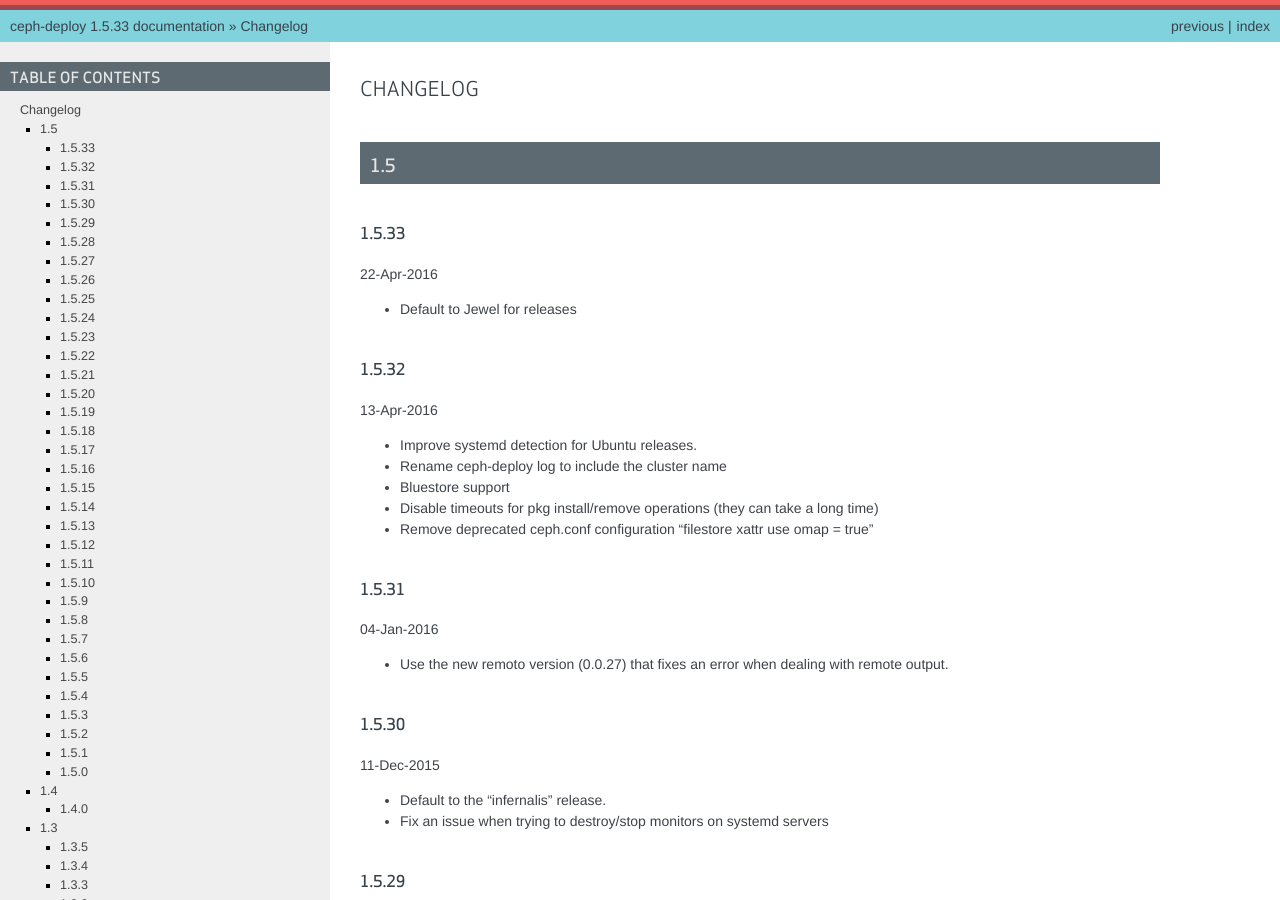
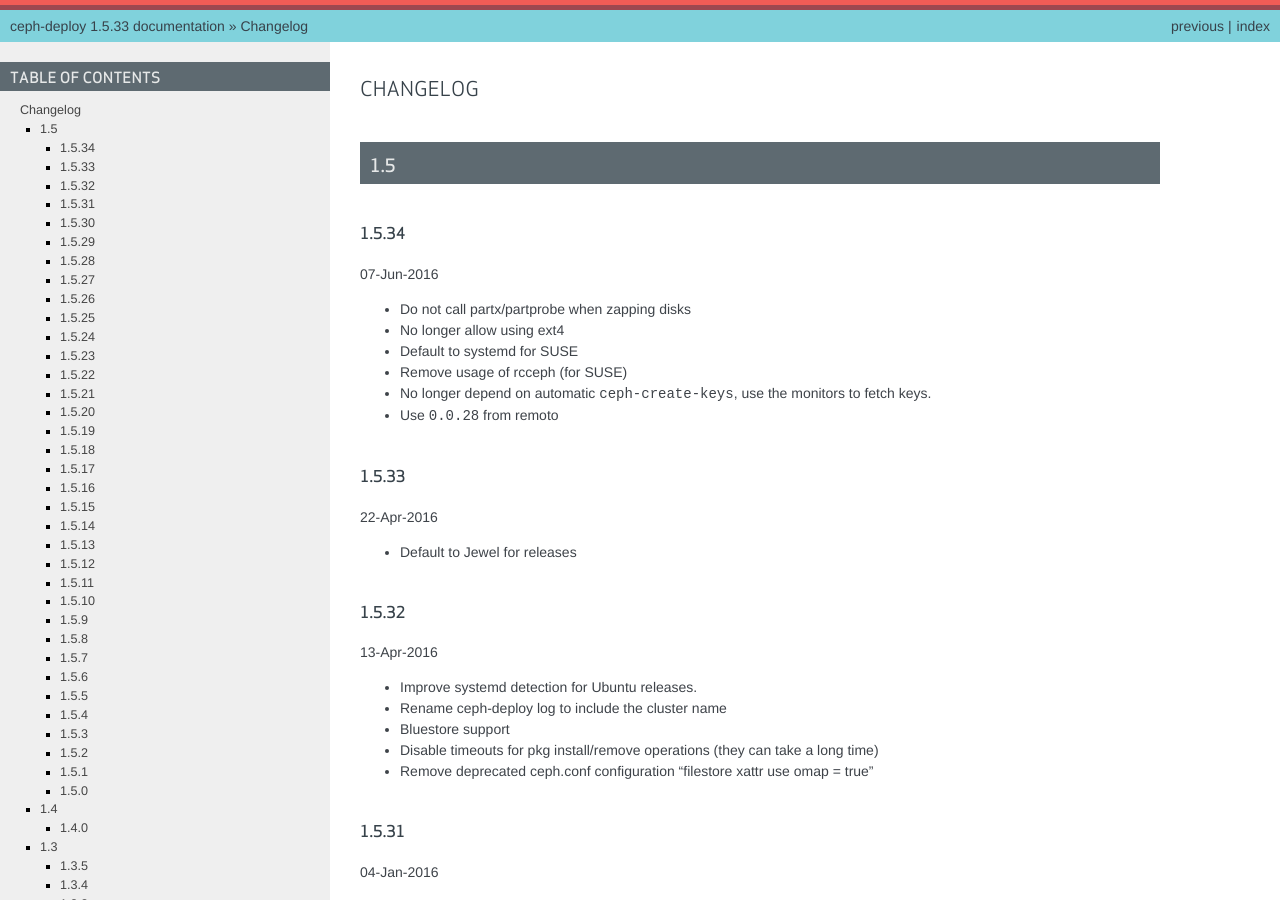
Before and after one commit to ceph/ceph-deploy, a Sphinx documentation site: the page built from docs/source/changelog.rst, in a window 1280 px wide and 900 px high. Built offline with Sphinx 7.4.7, drawn with Linux system fonts in a browser that asks for light colours.

Commit message:
[RM-16181] update the changelog
Signed-off-by: Alfredo Deza <adeza@redhat.com>

```diff
--- a/docs/source/changelog.rst
+++ b/docs/source/changelog.rst
@@ -3,6 +3,18 @@
 
 1.5
 ---
+
+1.5.34
+^^^^^^
+07-Jun-2016
+
+* Do not call partx/partprobe when zapping disks
+* No longer allow using ext4
+* Default to systemd for SUSE
+* Remove usage of rcceph (for SUSE)
+* No longer depend on automatic ``ceph-create-keys``, use the monitors to fetch
+  keys.
+* Use ``0.0.28`` from remoto
 
 1.5.33
 ^^^^^^
```
